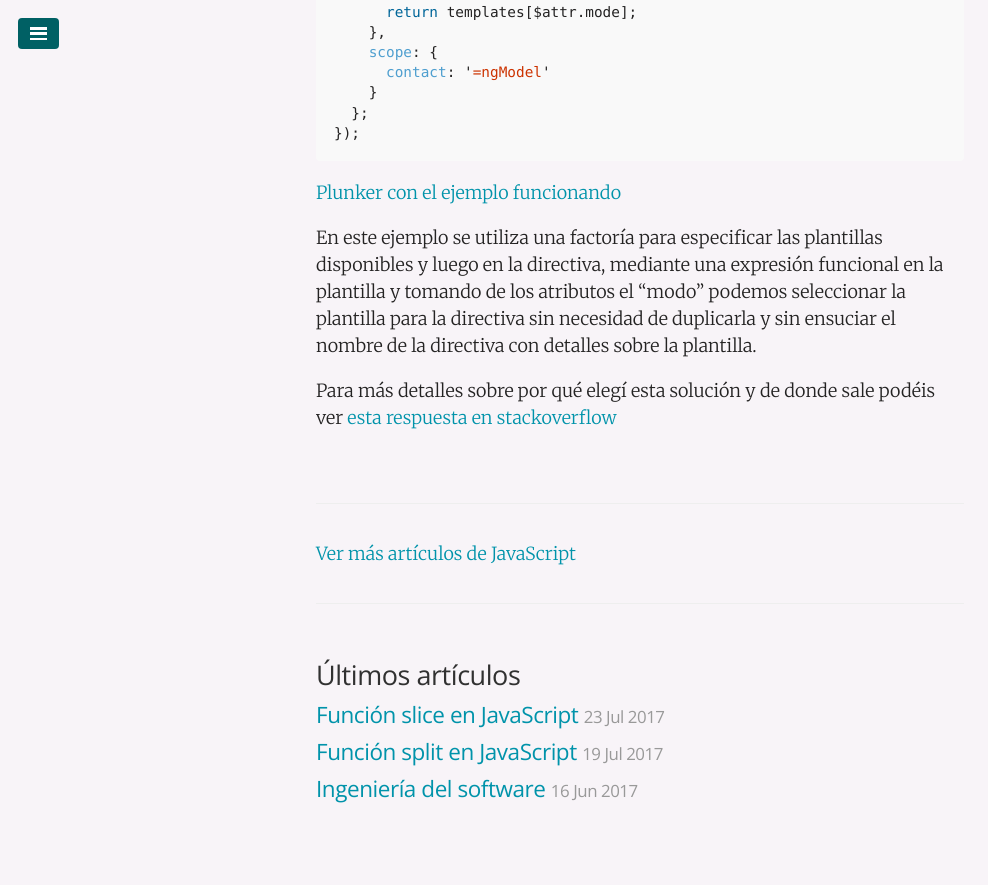
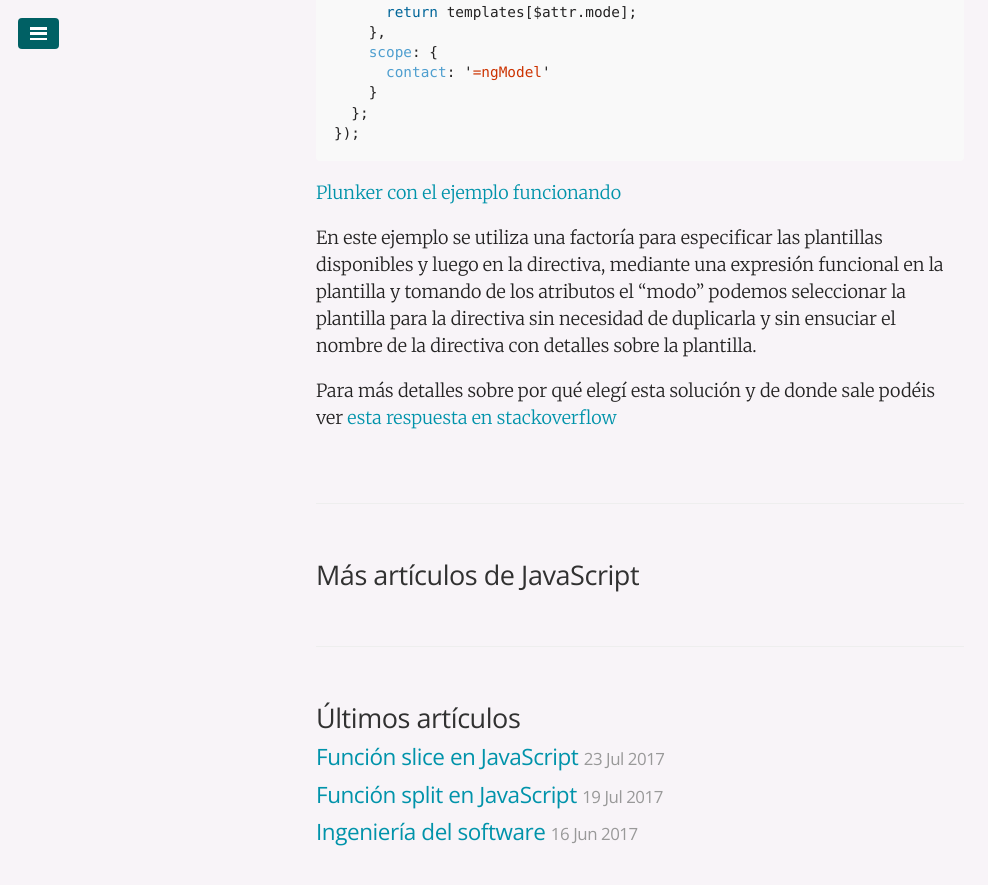
Before and after one commit to juanmirod/juanmirod.github.io, a Jekyll site: the page built from _posts/2016-03-07-Directivas-con-varias-plantillas-en-AngularJS.markdown, in a window 1280 px wide and 900 px high, scrolled down 717 px. Shown: the top 885 px of the window, without its empty margins (0-988 px from the left). Built offline with Jekyll 4.4.1, drawn with Linux system fonts in a browser that asks for light colours; before the commit the page ends 1574 px from its top, so only the background shows below that.

Commit message:
wip: tags pages

```diff
--- a/_layouts/post.html
+++ b/_layouts/post.html
@@ -11,7 +11,19 @@
 
 {% if page.tags contains "javascript" %}
 <div class="related">
-    <a href="{{ site.url }}/tag/javascript">Ver más artículos de JavaScript</a>
+    <h2>Más artículos de JavaScript</h2>
+    <ul class="related-posts">
+    {% for post in site.tags[page.tag] %}
+      <li>
+        <h3>
+          <a href="{{ post.url }}">
+            {{ post.title }}
+            <small>{{ post.date | date_to_string }}</small>
+          </a>
+        </h3>
+      </li>
+    {% endfor %}
+    </ul>
 </div>
 {% endif %}
 
```
